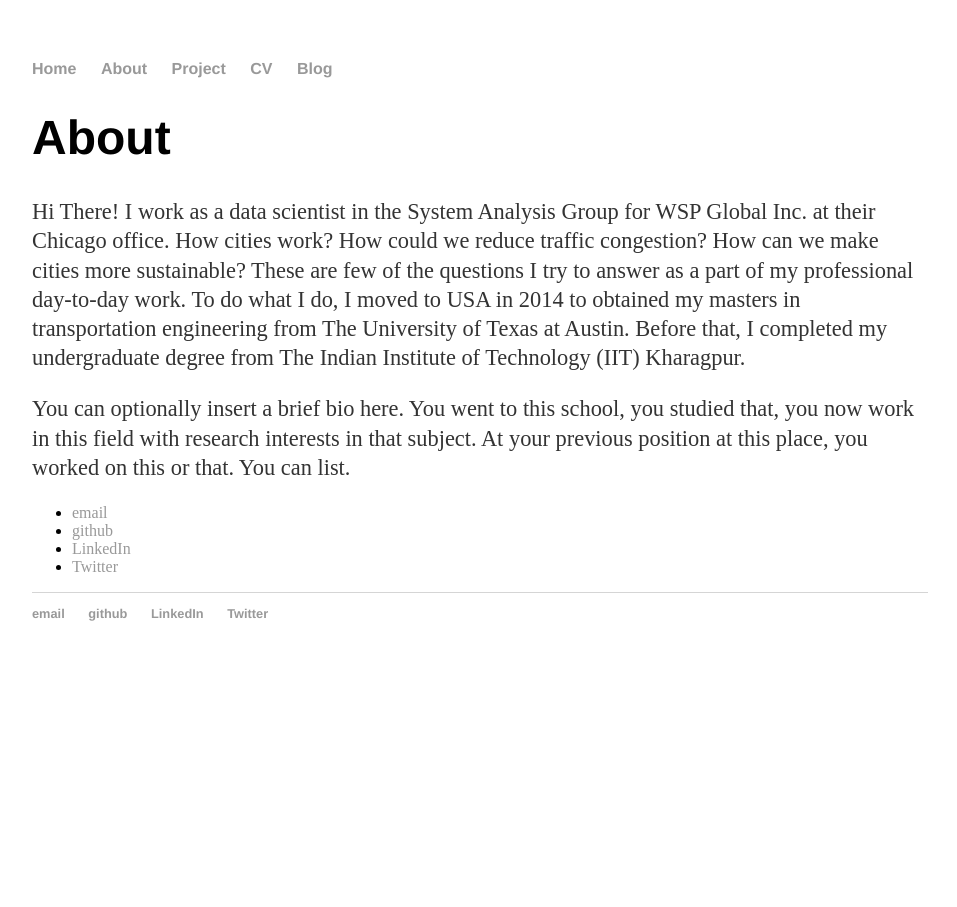
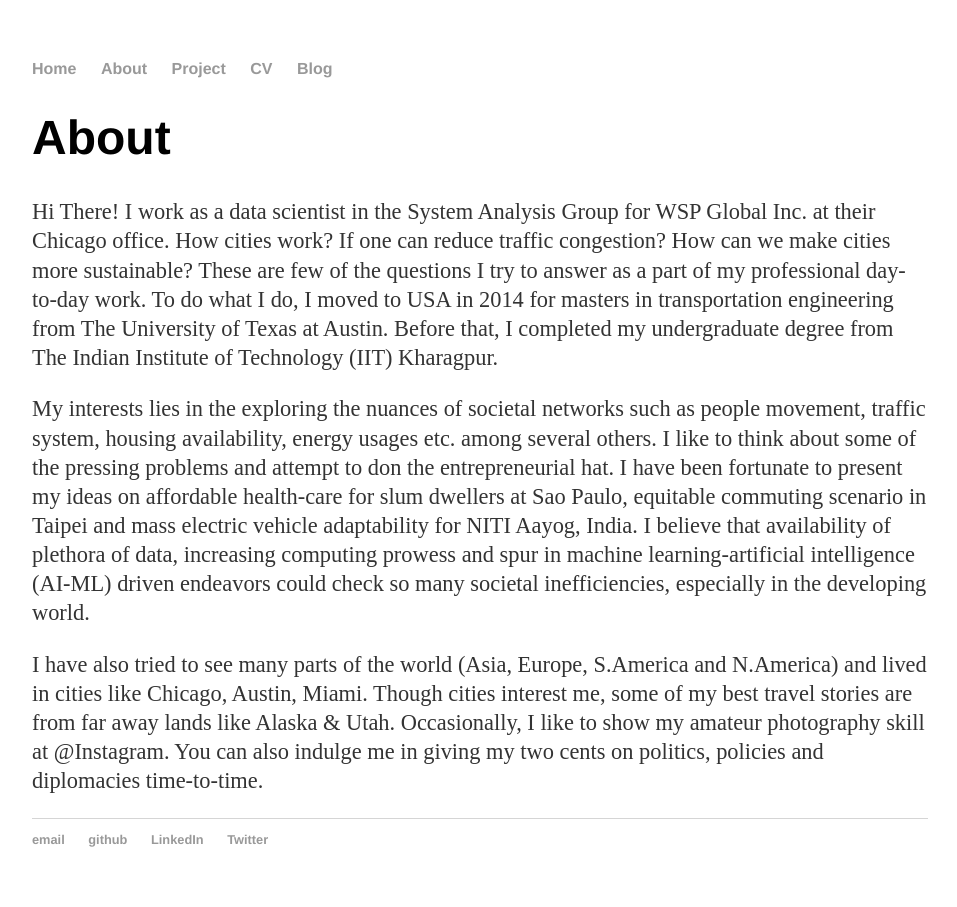
Before and after one commit to vikssai/vikssai.github.io, a Jekyll site: the page built from about/index.html, in a window 1280 px wide. Shown: the whole page, without its empty margins (160-1117 px from the left). Built offline with Jekyll 4.4.1, drawn with Linux system fonts in a browser that asks for light colours.

Commit message:
about page

```diff
--- a/about/index.html
+++ b/about/index.html
@@ -5,17 +5,16 @@ title: About Vivek Kumar
 
 		<div class="about">
 			<h1>About</h1>
-			<p>Hi There! I work as a data scientist in the System Analysis Group for WSP Global Inc. at their Chicago office. How cities work? How could we reduce traffic congestion?
-			How can we make cities more sustainable? These are few of the questions I try to answer as a part of my professional day-to-day work. To do what I do, I moved to USA in 2014
-			to obtained my masters in transportation engineering from The University of Texas at Austin. Before that, I completed my undergraduate degree from The Indian Institute of
-			Technology (IIT) Kharagpur.</p>
-			<p>You can optionally insert a brief bio here. You went to this school, you studied that, you now work in this field with research interests in that subject. At your previous
-			position at this place, you worked on this or that. You can list.</p>
+			<p>Hi There! I work as a data scientist in the System Analysis Group for WSP Global Inc. at their Chicago office. How cities work? If one can reduce traffic congestion? How can we make cities more sustainable?
+			These are few of the questions I try to answer as a part of my professional day-to-day work. To do what I do, I moved to USA in 2014 for masters in transportation engineering from The University of
+			Texas at Austin. Before that, I completed my undergraduate degree from The Indian Institute of Technology (IIT) Kharagpur.</p>
 
-			<ul class="contacts">
-				<li><a href="mailto:viks.sai@gmail.com">email</a></li>
-        		<li><a href="https://github.com/vikssai">github</a></li>
-			<li><a href="https://www.linkedin.com/in/vikssai/">LinkedIn</a></li>
-			<li><a href="https://twitter.com/viks_sai">Twitter</a></li>
-				</ul>
+			<p>My interests lies in the exploring the nuances of societal networks such as people movement, traffic system, housing availability, energy usages etc. among several others. I like to think about some of the pressing
+			problems and attempt to don the entrepreneurial hat. I have been fortunate to present my ideas on affordable health-care for slum dwellers at Sao Paulo, equitable commuting scenario in Taipei and mass electric vehicle
+			adaptability for NITI Aayog, India. I believe that availability of plethora of data, increasing computing prowess and spur in machine learning-artificial intelligence (AI-ML) driven endeavors could check so many
+			societal inefficiencies, especially in the developing world.</p>
+
+			<p>I have also tried to see many parts of the world (Asia, Europe, S.America and N.America) and lived in cities like Chicago, Austin, Miami. Though cities interest me, some of my best travel stories are from far away
+			lands like Alaska & Utah. Occasionally, I like to show my amateur photography skill at @Instagram. You can also indulge me in giving my two cents on politics, policies and diplomacies time-to-time.</p>
+
 		</div>
```
